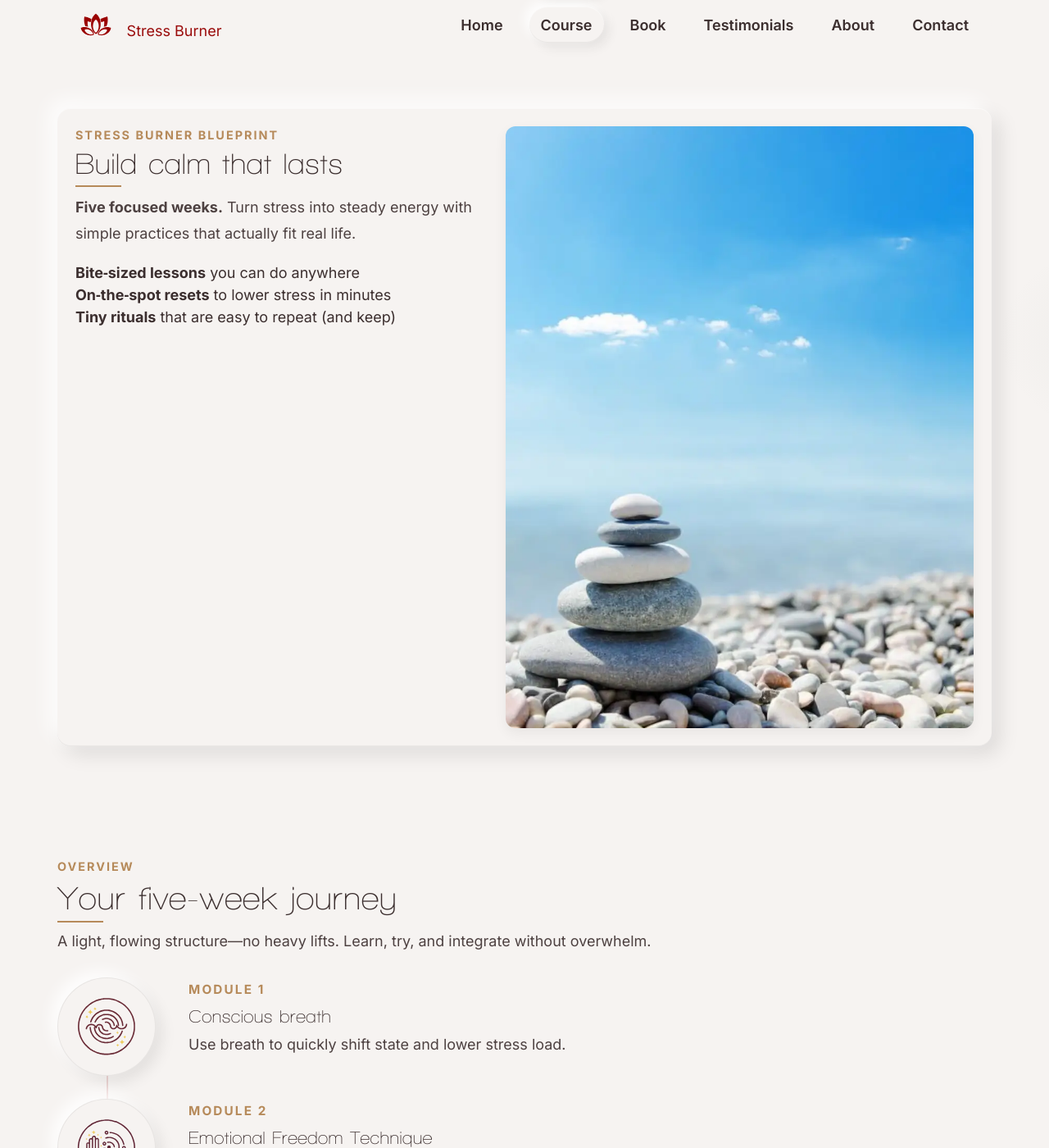
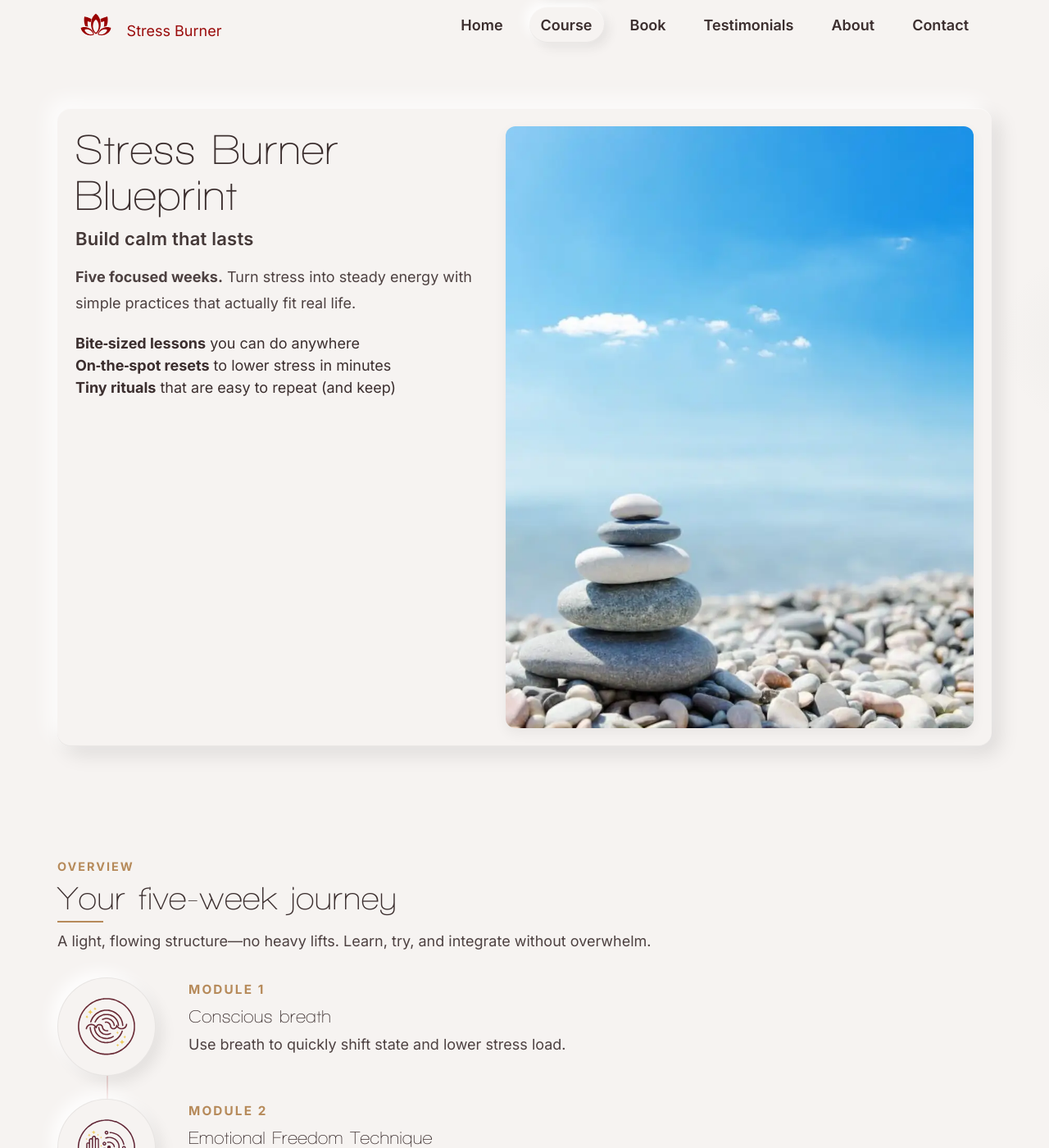
Before and after one commit to chriswakeley/test-blog, a Jekyll site: the page built from course.md, in a window 1280 px wide and 1400 px high. Shown: the whole window at 82% size. Built offline with Jekyll 4.4.1, drawn with Linux system fonts in a browser that asks for light colours.

Commit message:
Enhance course introduction by establishing a clear title hierarchy and improving visual emphasis with new styles for course title and kicker

```diff
--- a/assets/css/main.css
+++ b/assets/css/main.css
@@ -234,6 +234,9 @@ main{flex:1}
 .section-intro .eyebrow{color:var(--sb-gold);font-weight:700;letter-spacing:.14em;text-transform:uppercase;font-size:.8rem;display:block;margin-bottom:.25rem}
 .section-intro h2{font-size:40px;line-height:1.1;margin:0 0 .4rem}
 .section-intro p{max-width:780px;margin:0 auto;opacity:.9}
+/* Course title hierarchy within section-intro */
+.section-intro .course-title{font-size:52px;line-height:1.08;margin:0 0 .3rem}
+.section-intro .course-kicker{font-size:22px;font-weight:600;letter-spacing:.01em;margin:.05rem 0 .6rem;color:var(--sb-ink);opacity:.95}
 /* Left-aligned editorial variant */
 .section-intro.align-left{text-align:left}
 .section-intro.align-left p{margin-left:0}
@@ -305,6 +308,8 @@ main{flex:1}
 .split .split-media img{display:block;width:100%;height:auto;border-radius:12px;box-shadow:0 6px 16px rgba(0,0,0,.06)}
 
 @media (max-width: 900px){
+  .section-intro .course-title{font-size:38px}
+  .section-intro .course-kicker{font-size:18px;margin-bottom:.5rem}
   /* Module flow responsive: vertical timeline with slightly smaller badges */
   .module-flow{gap:20px}
   .module-flow::before{left:44px}
--- a/course.md
+++ b/course.md
@@ -9,8 +9,8 @@ permalink: /course/
   <div class="panel image-right" style="min-height:600px; align-items:stretch">
     <div class="panel-body">
       <div class="section-intro align-left" style="margin:0">
-        <span class="eyebrow">Stress Burner Blueprint</span>
-        <h2>Build calm that lasts</h2>
+        <h1 class="course-title">Stress Burner Blueprint</h1>
+        <p class="course-kicker">Build calm that lasts</p>
         <p><strong>Five focused weeks.</strong> Turn stress into steady energy with simple practices that actually fit real life.</p>
       </div>
       <ul>
```
